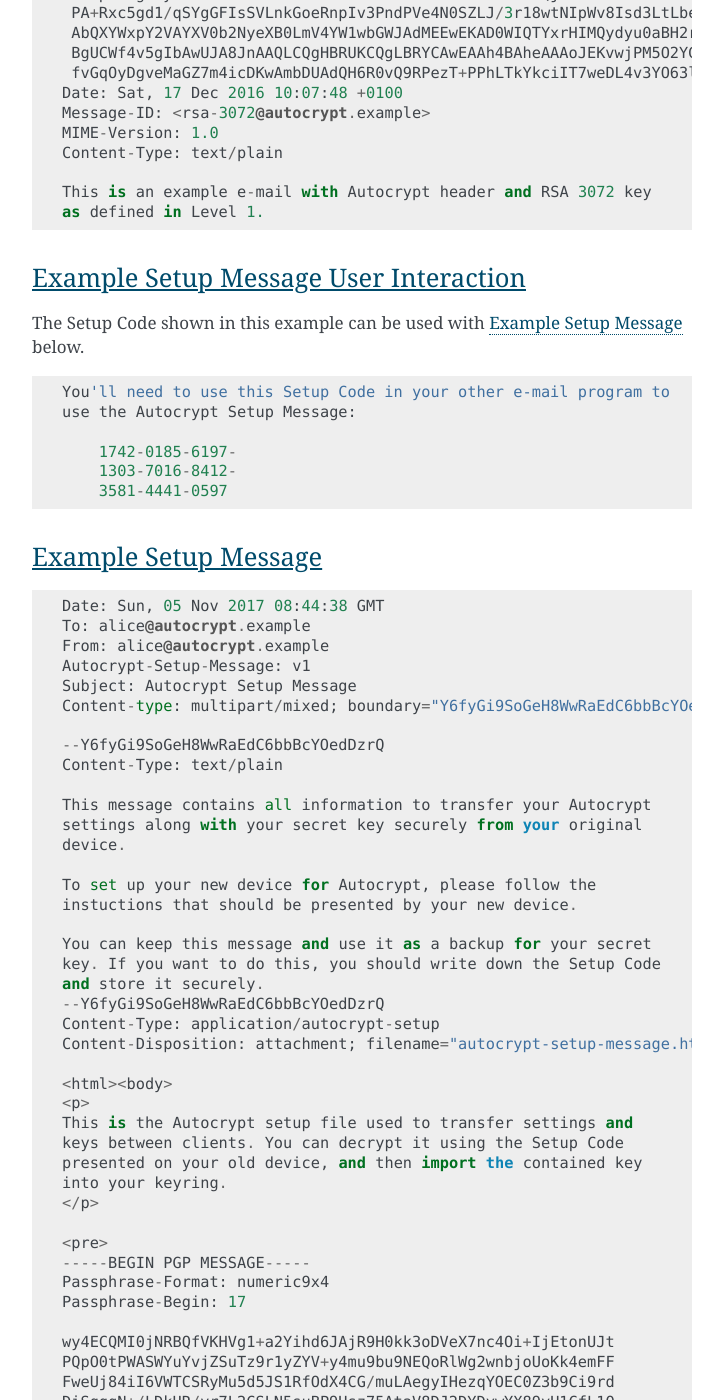
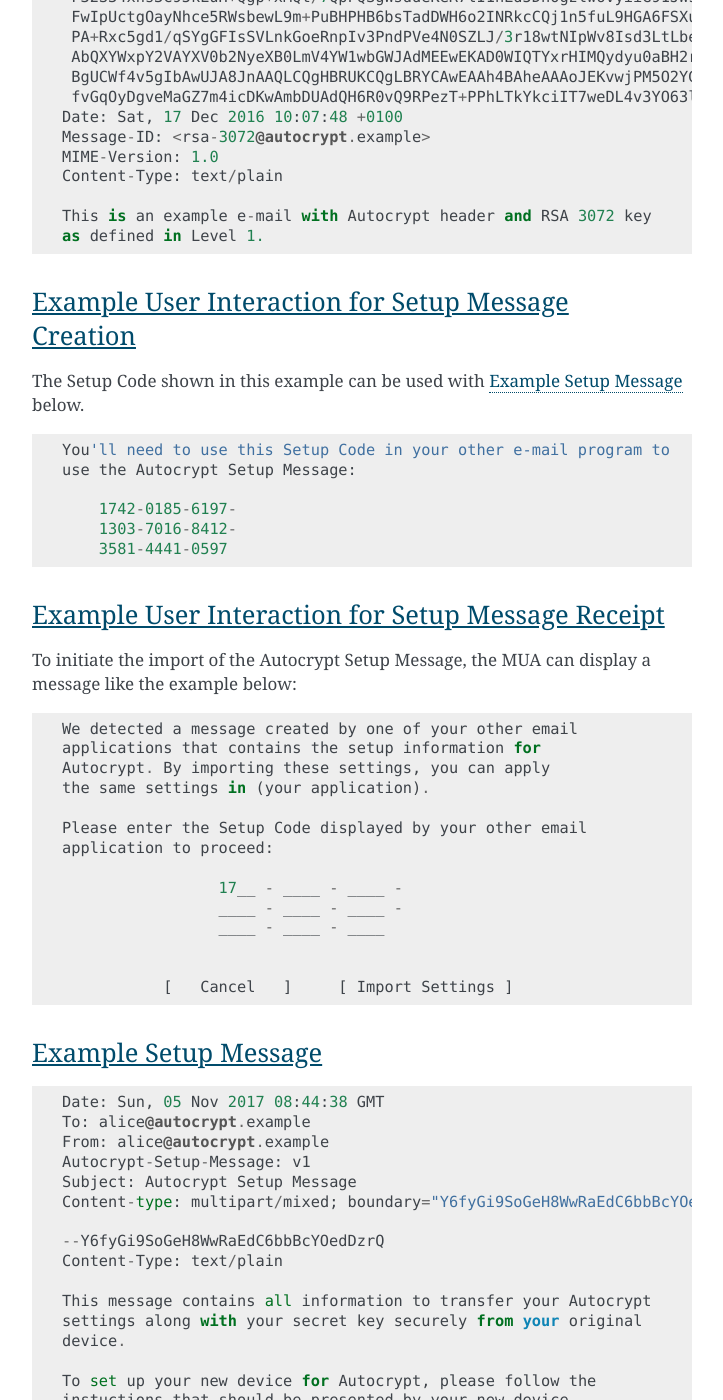
Before and after one commit to autocrypt/autocrypt, a Sphinx documentation site: the page built from doc/level1.rst, in a window 1280 px wide and 1400 px high, scrolled down 19351 px. Shown: the whole window, without its empty margins (388-1111 px from the left). Built offline with Sphinx 7.4.7, drawn with Linux system fonts in a browser that asks for light colours; some of the changed text lies outside the part shown.

Commit message:
Added example for Setup Message import dialog

```diff
--- a/doc/level1.rst
+++ b/doc/level1.rst
@@ -949,8 +949,8 @@ Example Autocrypt headers
     as defined in Level 1.
 
 
-Example Setup Message User Interaction
-++++++++++++++++++++++++++++++++++++++
+Example User Interaction for Setup Message Creation
++++++++++++++++++++++++++++++++++++++++++++++++++++
 
 The Setup Code shown in this example can be used with
 :ref:`setup-message-example` below.
@@ -964,6 +964,29 @@ The Setup Code shown in this example can be used with
         1303-7016-8412-
         3581-4441-0597
 
+
+Example User Interaction for Setup Message Receipt
+++++++++++++++++++++++++++++++++++++++++++++++++++
+
+To initiate the import of the Autocrypt Setup Message, the MUA
+can display a message like the example below:
+
+::
+
+    We detected a message created by one of your other email
+    applications that contains the setup information for
+    Autocrypt. By importing these settings, you can apply
+    the same settings in (your application).
+
+    Please enter the Setup Code displayed by your other email
+    application to proceed:
+
+                     17__ - ____ - ____ -
+                     ____ - ____ - ____ -
+                     ____ - ____ - ____
+
+
+               [   Cancel   ]     [ Import Settings ]
 
 .. _setup-message-example:
 
```
